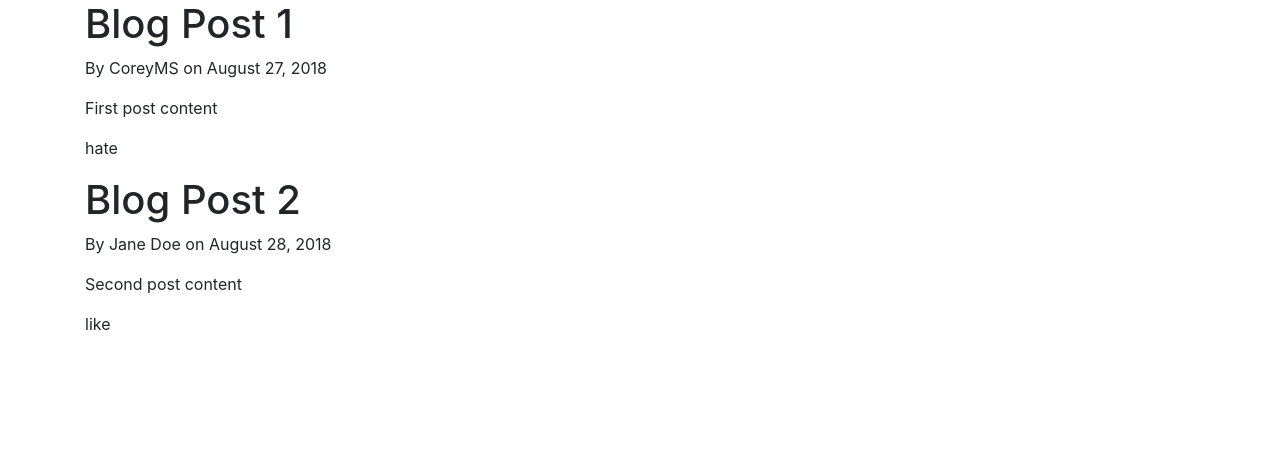
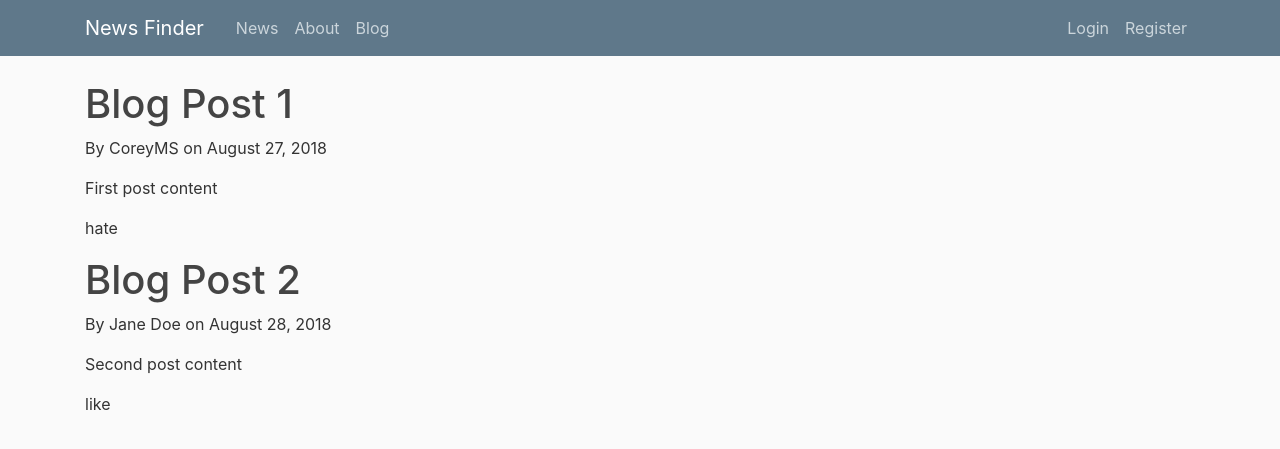
Before and after one commit to piotrek24061988/django_blog, a Django app: page /blog/ in a window 1280 px wide. Shown: the top 449 px of the page. Run offline with Django 3.2, Linux system fonts and the light colour scheme; some libraries are stand-ins or nearby versions.

Commit message:
initial css added and web pahe links

```diff
--- /dev/null
+++ b/django_blog/news/static/main.css
@@ -0,0 +1,84 @@
+body {
+  background: #fafafa;
+  color: #333333;
+  margin-top: 5rem;
+}
+
+h1, h2, h3, h4, h5, h6 {
+  color: #444444;
+}
+
+ul {
+  margin: 0;
+}
+
+.bg-steel {
+  background-color: #5f788a;
+}
+
+.site-header .navbar-nav .nav-link {
+  color: #cbd5db;
+}
+
+.site-header .navbar-nav .nav-link:hover {
+  color: #ffffff;
+}
+
+.site-header .navbar-nav .nav-link.active {
+  font-weight: 500;
+}
+
+.content-section {
+  background: #ffffff;
+  padding: 10px 20px;
+  border: 1px solid #dddddd;
+  border-radius: 3px;
+  margin-bottom: 20px;
+}
+
+.article-title {
+  color: #444444;
+}
+
+a.article-title:hover {
+  color: #428bca;
+  text-decoration: none;
+}
+
+.article-content {
+  white-space: pre-line;
+}
+
+.article-img {
+  height: 65px;
+  width: 65px;
+  margin-right: 16px;
+}
+
+.article-metadata {
+  padding-bottom: 1px;
+  margin-bottom: 4px;
+  border-bottom: 1px solid #e3e3e3
+}
+
+.article-metadata a:hover {
+  color: #333;
+  text-decoration: none;
+}
+
+.article-svg {
+  width: 25px;
+  height: 25px;
+  vertical-align: middle;
+}
+
+.account-img {
+  height: 125px;
+  width: 125px;
+  margin-right: 20px;
+  margin-bottom: 16px;
+}
+
+.account-heading {
+  font-size: 2.5rem;
+}
--- a/django_blog/news/templates/common/base.html
+++ b/django_blog/news/templates/common/base.html
@@ -1,3 +1,4 @@
+{% load static %}
 <!DOCTYPE html>
 <html>
 <head>
@@ -7,11 +8,35 @@
 
     <!-- Bootstrap CSS -->
     <link rel="stylesheet" href="https://stackpath.bootstrapcdn.com/bootstrap/4.3.1/css/bootstrap.min.css" integrity="sha384-ggOyR0iXCbMQv3Xipma34MD+dH/1fQ784/j6cY/iJTQUOhcWr7x9JvoRxT2MZw1T" crossorigin="anonymous">
-
+    <link rel="stylesheet" type="text/css" href="{% static 'main.css' %}"">
     {% block head %}
     {% endblock %}
 </head>
 <body>
+    <header class="site-header">
+        <nav class="navbar navbar-expand-md navbar-dark bg-steel fixed-top">
+            <div class="container">
+                <a class="navbar-brand mr-4" href="/">News Finder</a>
+                <button class="navbar-toggler" type="button" data-toggle="collapse" data-target="#navbarToggle"
+                        aria-controls="navbarToggle" aria-expanded="false" aria-label="Toggle navigation">
+                    <span class="navbar-toggler-icon"></span>
+                </button>
+                <div class="collapse navbar-collapse" id="navbarToggle">
+                    <div class="navbar-nav mr-auto">
+                        <a class="nav-item nav-link" href="/">News</a>
+                        <a class="nav-item nav-link" href="/about">About</a>
+                        <a class="nav-item nav-link" href="/blog">Blog</a>
+                    </div>
+                    <!-- Navbar Right Side -->
+                    <div class="navbar-nav">
+                        <a class="nav-item nav-link" href="#">Login</a>
+                        <a class="nav-item nav-link" href="#">Register</a>
+                    </div>
+                </div>
+            </div>
+        </nav>
+    </header>
+
     <div class="container">
         {% block body %}
         {% endblock %}
```
